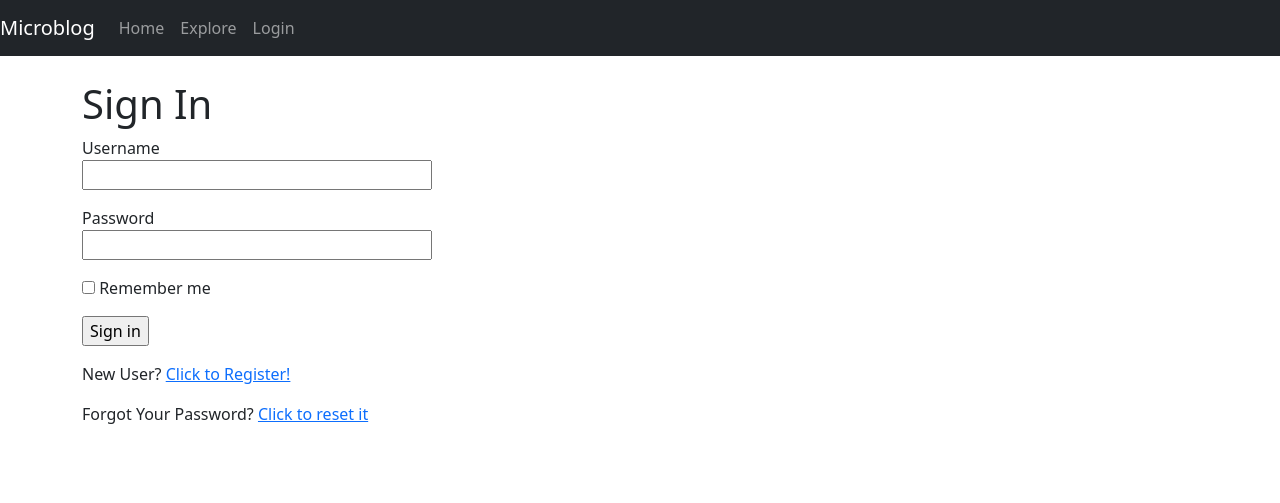
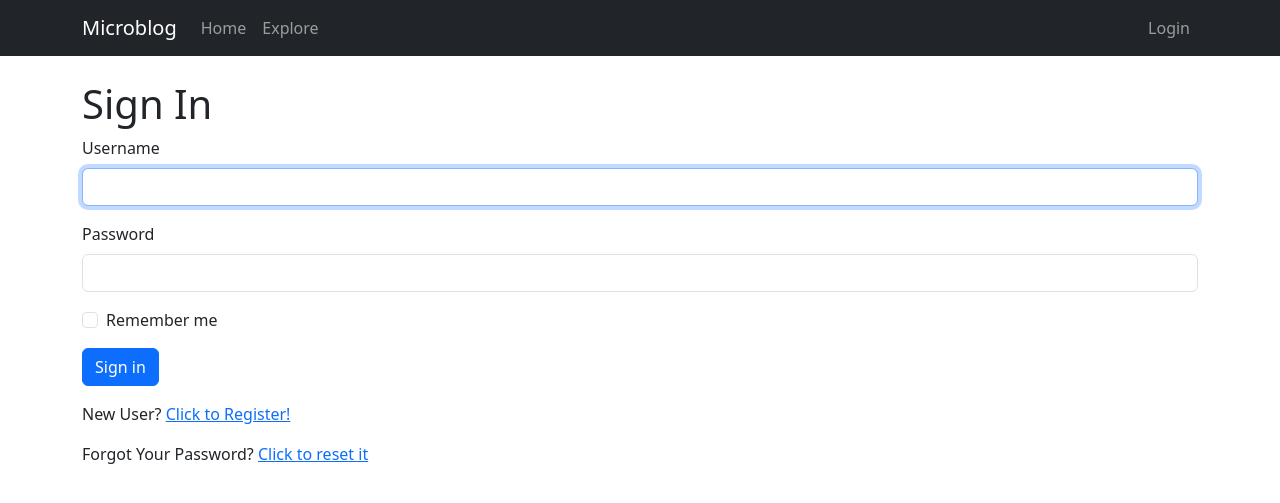
Before and after one commit to chrismeunier/microblog-flask-tuto, a Flask app: page /login in a window 1280 px wide. Shown: the top 503 px of the page. Run offline with Flask 3, Linux system fonts and the light colour scheme; some libraries are stand-ins or nearby versions.

Commit message:
C11: end made everything prettier

```diff
--- a/app/templates/base.html
+++ b/app/templates/base.html
@@ -14,22 +14,38 @@
 </head>
 
 <body>
-    <script src="https://cdn.jsdelivr.net/npm/bootstrap@5.3.2/dist/js/bootstrap.bundle.min.js"
-        integrity="sha384-C6RzsynM9kWDrMNeT87bh95OGNyZPhcTNXj1NW7RuBCsyN/o0jlpcV8Qyq46cDfL" crossorigin="anonymous">
-        </script>
-
     <nav class="navbar navbar-expand-lg navbar-dark bg-dark">
-        <a class="navbar-brand" href="#">Microblog</a>
-        <div class="collapse navbar-collapse" id="navbarNavAltMarkup">
-            <div class="navbar-nav">
-                <a class="nav-link" href="{{ url_for('index') }}">Home</a>
-                <a class="nav-link" href="{{ url_for('explore') }}">Explore</a>
-                {% if current_user.is_anonymous %}
-                <a class="nav-link" href="{{ url_for('login') }}">Login</a>
-                {% else %}
-                <a class="nav-link" href="{{ url_for('user', username=current_user.username) }}">Profile</a>
-                <a class="nav-link" href="{{ url_for('logout') }}">Logout</a>
-                {% endif %}
+        <div class="container">
+            <a class="navbar-brand" href="{{ url_for('index') }}">Microblog</a>
+            <button class="navbar-toggler" type="button" data-bs-toggle="collapse"
+                data-bs-target="#navbarSupportedContent" aria-controls="navbarSupportedContent" aria-expanded="false"
+                aria-label="Toggle navigation">
+                <span class="navbar-toggler-icon"></span>
+            </button>
+            <div class="collapse navbar-collapse" id="navbarSupportedContent">
+                <ul class="navbar-nav me-auto mb-2 mb-lg-0">
+                    <li class="nav-item">
+                        <a class="nav-link" aria-current="page" href="{{ url_for('index') }}">Home</a>
+                    </li>
+                    <li class="nav-item">
+                        <a class="nav-link" aria-current="page" href="{{ url_for('explore') }}">Explore</a>
+                    </li>
+                </ul>
+                <ul class="navbar-nav mb-2 mb-lg-0">
+                    {% if current_user.is_anonymous %}
+                    <li class="nav-item">
+                        <a class="nav-link" aria-current="page" href="{{ url_for('login') }}">Login</a>
+                    </li>
+                    {% else %}
+                    <li class="nav-item">
+                        <a class="nav-link" aria-current="page"
+                            href="{{ url_for('user', username=current_user.username) }}">Profile</a>
+                    </li>
+                    <li class="nav-item">
+                        <a class="nav-link" aria-current="page" href="{{ url_for('logout') }}">Logout</a>
+                    </li>
+                    {% endif %}
+                </ul>
             </div>
         </div>
     </nav>
@@ -49,6 +65,9 @@
     <div class="container">
         {% block content %}{% endblock %}
     </div>
+    <script src="https://cdn.jsdelivr.net/npm/bootstrap@5.3.2/dist/js/bootstrap.bundle.min.js"
+        integrity="sha384-C6RzsynM9kWDrMNeT87bh95OGNyZPhcTNXj1NW7RuBCsyN/o0jlpcV8Qyq46cDfL" crossorigin="anonymous">
+        </script>
 </body>
 
 </html>
--- /dev/null
+++ b/app/templates/bootstrap_wtf.html
@@ -0,0 +1,67 @@
+{% macro form_field(field, autofocus) %}
+{%- if field.type == 'BooleanField' %}
+<div class="form-check mb-3">
+    {{ field(class='form-check-input') }}
+    {{ field.label(class='form-check-label') }}
+</div>
+{%- elif field.type == 'RadioField' %}
+{{ field.label(class='form-label') }}
+{%- for item in field %}
+<div class="form-check{% if loop.last %} mb-3{% endif %}">
+    {{ item(class='form-check-input') }}
+    {{ item.label(class='form-check-label') }}
+</div>
+{%- endfor %}
+{%- elif field.type == 'SelectField' %}
+{{ field.label(class='form-label') }}
+{{ field(class='form-select mb-3') }}
+{%- elif field.type == 'TextAreaField' %}
+<div class="mb-3">
+    {{ field.label(class='form-label') }}
+    {% if autofocus %}
+    {{ field(class='form-control' + (' is-invalid' if field.errors else ''), autofocus=True) }}
+    {% else %}
+    {{ field(class='form-control' + (' is-invalid' if field.errors else '')) }}
+    {% endif %}
+    {%- for error in field.errors %}
+    <div class="invalid-feedback">{{ error }}</div>
+    {%- endfor %}
+</div>
+{%- elif field.type == 'SubmitField' %}
+{{ field(class='btn btn-primary mb-3') }}
+{%- else %}
+<div class="mb-3">
+    {{ field.label(class='form-label') }}
+    {% if autofocus %}
+    {{ field(class='form-control' + (' is-invalid' if field.errors else ''), autofocus=True) }}
+    {% else %}
+    {{ field(class='form-control' + (' is-invalid' if field.errors else '')) }}
+    {% endif %}
+    {%- for error in field.errors %}
+    <div class="invalid-feedback">{{ error }}</div>
+    {%- endfor %}
+</div>
+{%- endif %}
+{% endmacro %}
+
+{% macro quick_form(form, action="", method="post", id="", novalidate=False) %}
+<form {%- if action !=None %} action="{{ action }}" {% endif -%} {%- if method %} method="{{ method }}" {% endif %} {%-
+    if id %} id="{{ id }}" {% endif -%} {%- if novalidate %} novalidate{% endif -%}>
+    {{ form.hidden_tag() }}
+    {%- for field, errors in form.errors.items() %}
+    {%- if form[field].widget.input_type == 'hidden' %}
+    {%- for error in errors %}
+    <div class="invalid-feedback">{{ error }}</div>
+    {%- endfor %}
+    {%- endif %}
+    {%- endfor %}
+
+    {% set ns = namespace(first_field=true) %}
+    {%- for field in form %}
+    {% if field.widget.input_type != 'hidden' -%}
+    {{ form_field(field, ns.first_field) }}
+    {% set ns.first_field = false %}
+    {%- endif %}
+    {%- endfor %}
+</form>
+{% endmacro %}
--- a/app/templates/edit_profile.html
+++ b/app/templates/edit_profile.html
@@ -1,8 +1,10 @@
 {% extends "base.html" %}
+{% import "bootstrap_wtf.html" as wtf %}
 
 {% block content %}
 <h1>Edit Profile</h1>
-<form action="" method="post">
+{{ wtf.quick_form(form) }}
+<!-- <form action="" method="post">
     {{ form.hidden_tag() }}
     <p>
         {{ form.username.label }}<br>
@@ -19,5 +21,5 @@
         {% endfor %}
     </p>
     <p>{{ form.submit() }}</p>
-</form>
+</form> -->
 {% endblock %}
--- a/app/templates/login.html
+++ b/app/templates/login.html
@@ -1,26 +1,16 @@
 {% extends "base.html" %}
+{% import "bootstrap_wtf.html" as wtf %}
 
 {% block content %}
 <h1>Sign In</h1>
-<form action="" method="post" novalidate>
+{{ wtf.quick_form(form, novalidate=True) }}
+<!-- <form action="" method="post" novalidate>
     {{ form.hidden_tag() }}
-    <p>
-        {{ form.username.label }}<br>
-        {{ form.username(size=32) }}<br>
-        {% for error in form.username.errors %}
-        <span style="color: red;">[{{ error }}]</span>
-        {% endfor %}
-    </p>
-    <p>
-        {{ form.password.label }}<br>
-        {{ form.password(size=32) }}<br>
-        {% for error in form.password.errors %}
-        <span style="color: red;">[{{ error }}]</span>
-        {% endfor %}
-    </p>
-    <p>{{ form.remember_me() }} {{ form.remember_me.label }}</p>
-    <p>{{ form.submit() }}</p>
-</form>
+    {{wtf.form_field(form.username)}}
+    {{wtf.form_field(form.password)}}
+    {{wtf.form_field(form.remember_me)}}
+    {{wtf.form_field(form.submit)}}
+</form> -->
 <p>New User? <a href="{{ url_for('register') }}">Click to Register!</a></p>
 <p>
     Forgot Your Password?
--- a/app/templates/register.html
+++ b/app/templates/register.html
@@ -1,8 +1,10 @@
 {% extends 'base.html' %}
+{% import "bootstrap_wtf.html" as wtf %}
 
 {% block content %}
 <h1>Register</h1>
-<form action="" method="post">
+{{ wtf.quick_form(form) }}
+<!-- <form action="" method="post">
     {{ form.hidden_tag() }}
     <p>
         {{ form.username.label }}<br>
@@ -33,5 +35,5 @@
         {% endfor %}
     </p>
     <p>{{ form.submit() }}</p>
-</form>
+</form> -->
 {% endblock %}
--- a/app/templates/reset_password.html
+++ b/app/templates/reset_password.html
@@ -1,8 +1,10 @@
 {% extends 'base.html' %}
+{% import "bootstrap_wtf.html" as wtf %}
 
 {% block content %}
 <h1>Reset your password</h1>
-<form action="" method="post">
+{{ wtf.quick_form(form) }}
+<!-- <form action="" method="post">
     {{ form.hidden_tag() }}
     <p>
         {{ form.password.label }}<br>
@@ -19,5 +21,5 @@
         {% endfor %}
     </p>
     <p>{{ form.submit() }}</p>
-</form>
+</form> -->
 {% endblock %}
--- a/app/templates/reset_password_request.html
+++ b/app/templates/reset_password_request.html
@@ -1,8 +1,10 @@
 {% extends "base.html" %}
+{% import "bootstrap_wtf.html" as wtf %}
 
 {% block content %}
 <h1>Reset Password</h1>
-<form action="" method="post">
+{{ wtf.quick_form(form) }}
+<!-- <form action="" method="post">
     {{ form.hidden_tag() }}
     <p>
         {{ form.email.label }}<br>
@@ -12,5 +14,5 @@
         {% endfor %}
     </p>
     <p>{{ form.submit() }}</p>
-</form>
+</form> -->
 {% endblock %}
```
Also changed, not shown: app/templates/_post.html (+15 -4 lines), app/templates/index.html (+17 -4 lines), app/templates/user.html (+14 -9 lines), app.db.
